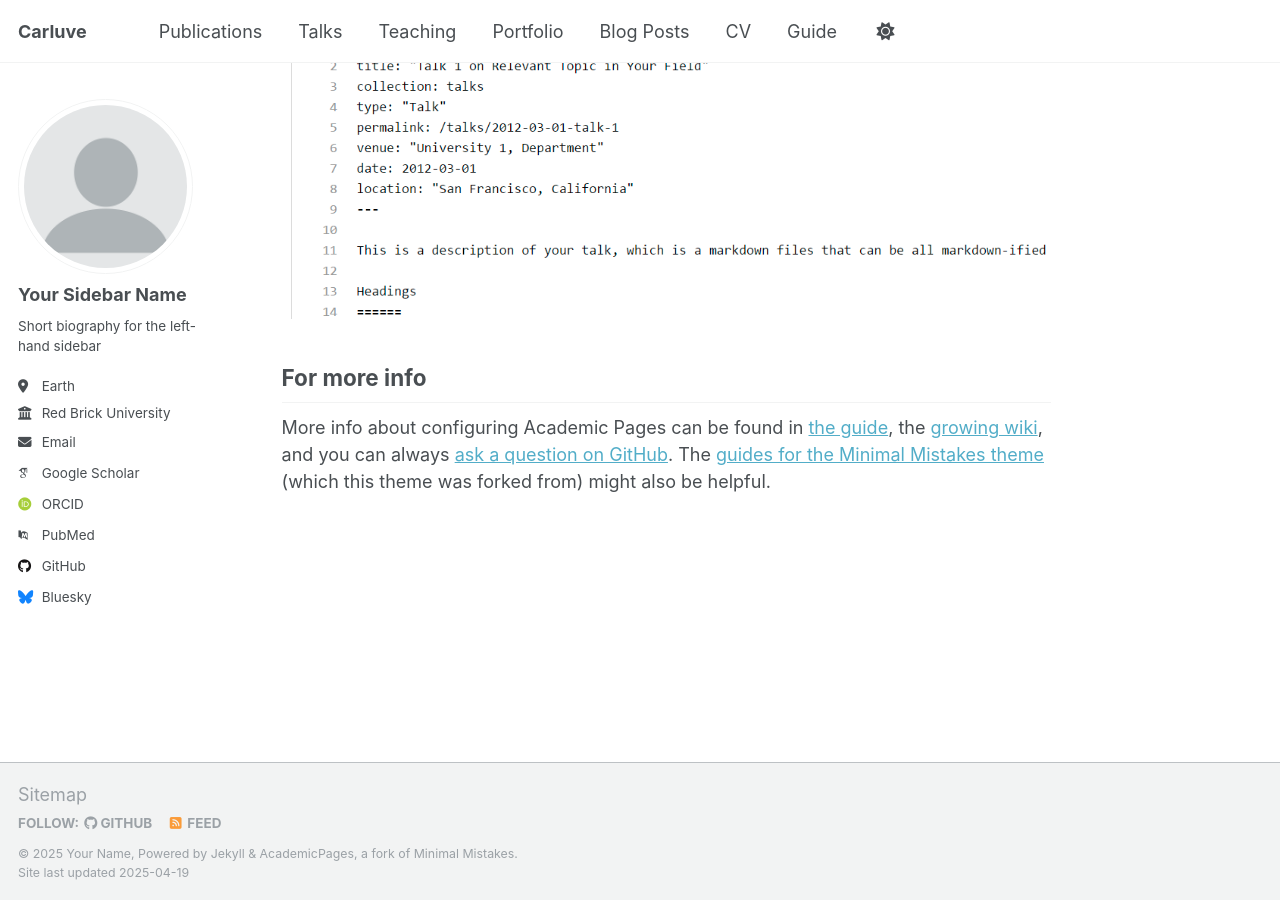
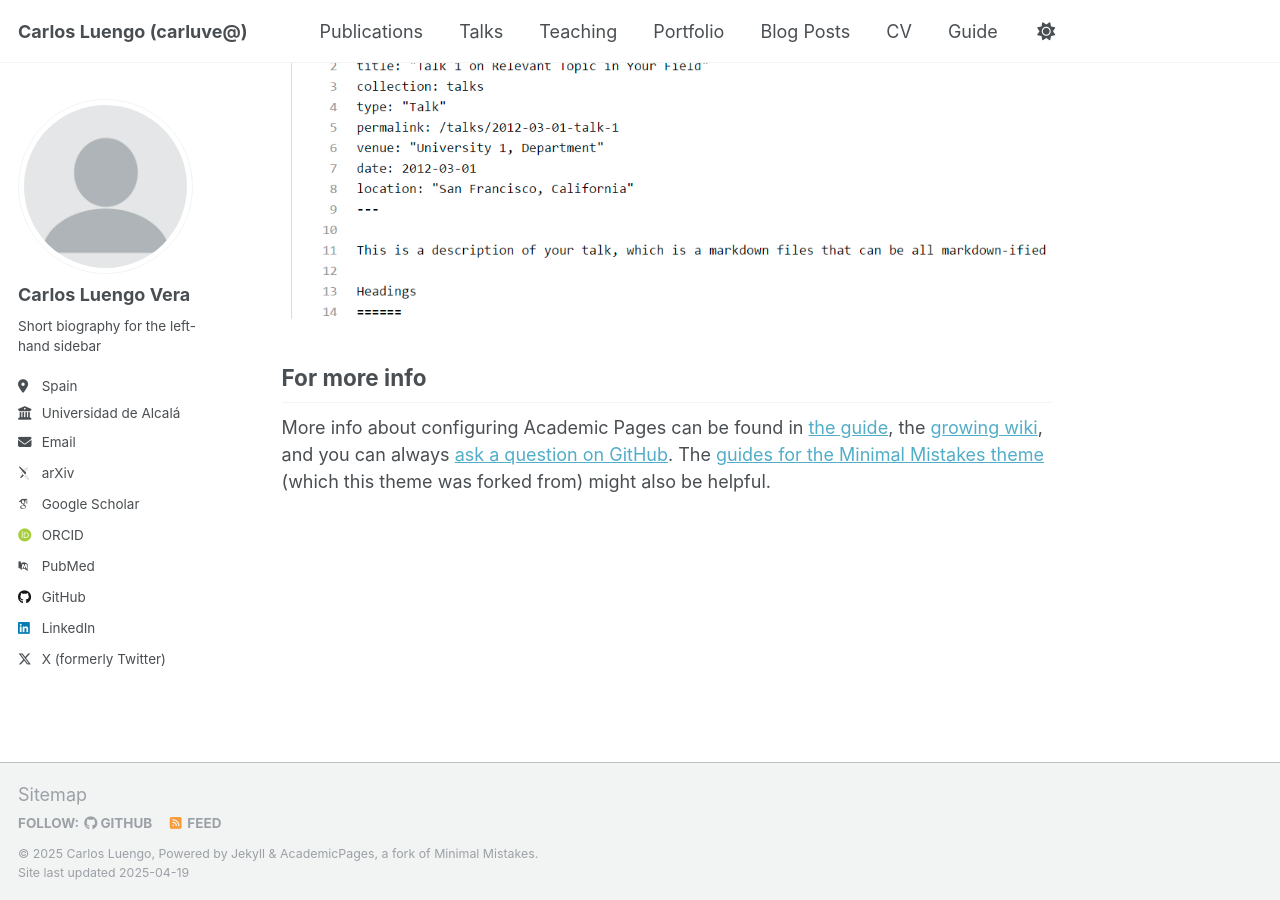
Before and after one commit to Carluve/carluve.github.io, a Jekyll site: the page built from _pages/about.md, in a window 1280 px wide and 900 px high, scrolled down 2636 px. Built offline with Jekyll 4.4.1, drawn with Linux system fonts in a browser that asks for light colours; some web fonts are replaced.

Commit message:
Personalización del archivo _config.yml con mis datos

```diff
--- a/_config.yml
+++ b/_config.yml
@@ -9,9 +9,9 @@
 # Basic Site Settings
 locale                   : "en-US"
 site_theme               : "default"
-title                    : "Carluve"
+title                    : "Carlos Luengo (carluve@)"
 title_separator          : "-"
-name                     : &name "Your Name"
+name                     : &name "Carlos Luengo"
 description              : &description "Phd Candidate"
 url                      : https://carluve.github.io # the base hostname & protocol for your site e.g. "https://[your GitHub username].github.io"
 baseurl                  : "" # the subpath of your site, e.g. "/blog"
@@ -23,19 +23,19 @@ repository               : "carluve/carluve.github.io"
 author:
   # Biographic information
   avatar           : "profile.png"
-  name             : "Your Sidebar Name"
+  name             : "Carlos Luengo Vera"
   pronouns         : # example: "she/her"
   bio              : "Short biography for the left-hand sidebar"
-  location         : "Earth"
-  employer         : "Red Brick University"
+  location         : "Spain"
+  employer         : "Universidad de Alcalá"
   uri              : # URL
-  email            : "none@example.org"
+  email            : "carluve@outlook.com"
 
   # Academic websites
-  arxiv            : # URL - Update with the correct link to your profile
-  googlescholar    : "https://scholar.google.com/citations?user=PS_CX0AAAAAJ"
+  arxiv            : "https://arxiv.org/search/cs?searchtype=author&query=Vera,+C+L" # URL - Update with the correct link to your profile
+  googlescholar    : "https://scholar.google.es/citations?user=ikUrqYkAAAAJ&hl"
   impactstory      : # URL
-  orcid            : "http://orcid.org/yourorcidurl"
+  orcid            : "https://orcid.org/0009-0008-2591-1210"
   semantic         : # URL
   pubmed           : "https://www.ncbi.nlm.nih.gov/pubmed/?term=john+snow"
   researchgate     : # URL
@@ -45,12 +45,12 @@ author:
   bitbucket        : # Username - Update with your username on the site
   codepen          : # Username
   dribbble         : # Username
-  github           : "academicpages"
+  github           : "carluve"
   kaggle           : # Username
   stackoverflow    : # User number or user number and name (i.e., use "1" or "1/jeff-atwood")
 
   # Social media
-  bluesky          : "bsky.app" # Replace this with you Bluesky username
+  bluesky          : # Replace this with you Bluesky username
   facebook         : # Username
   flickr           : # Username
   foursquare       : # Username
@@ -59,7 +59,7 @@ author:
   keybase          : # Username
   instagram        : # Username
   lastfm           : # Username
-  linkedin         : # Username
+  linkedin         : "carlosluiengo" # Username
   mastodon         : # URL
   medium           : # URL
   pinterest        : # Username
@@ -67,7 +67,7 @@ author:
   steam            : # Username
   telegram         : # URL
   tumblr           : # Username
-  twitter          : # Username for X / Twitter
+  twitter          : "carluve" # Username for X / Twitter
   vine             : # Username
   weibo            : # Username
   wikipedia        : # Username
```
